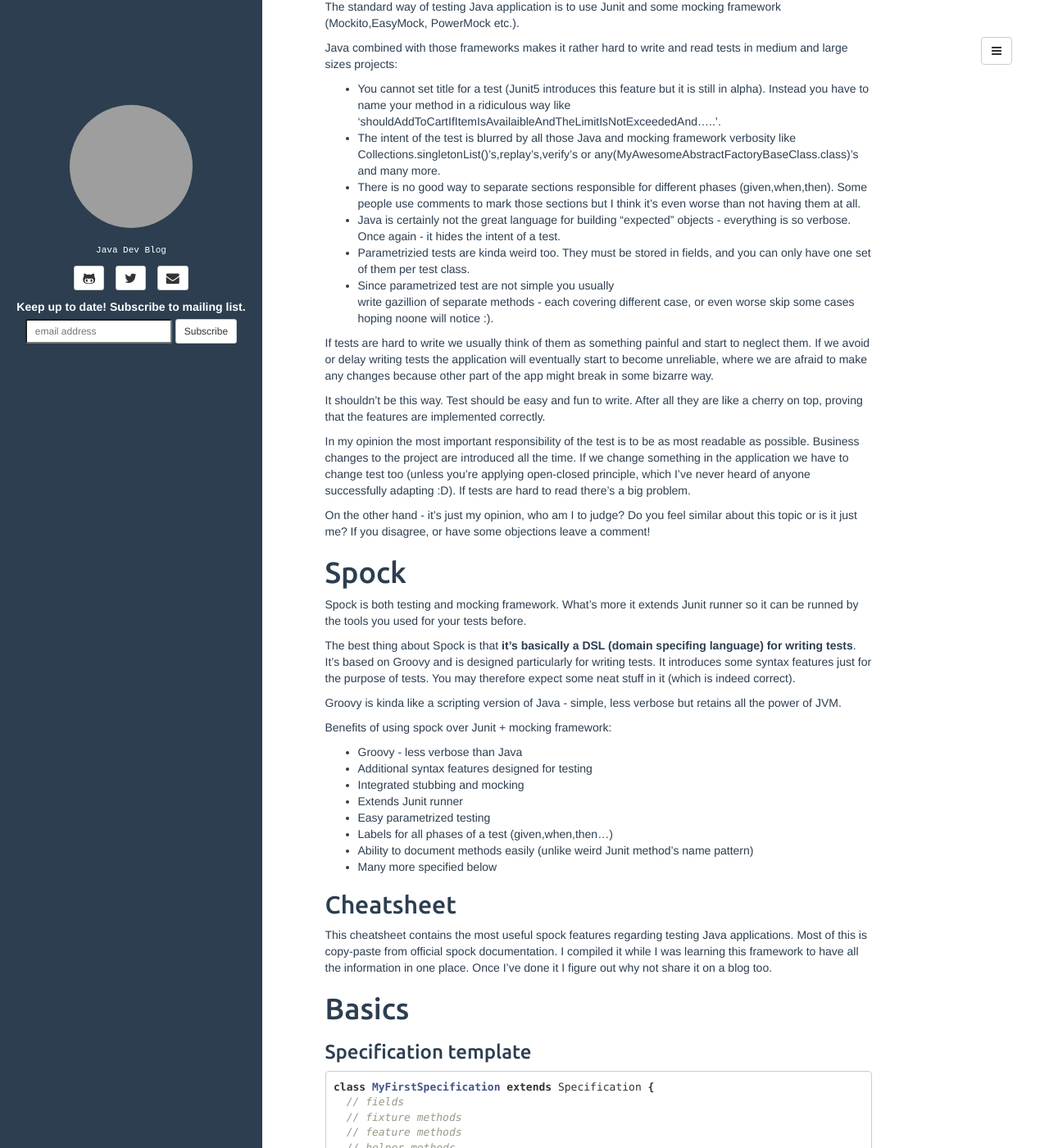
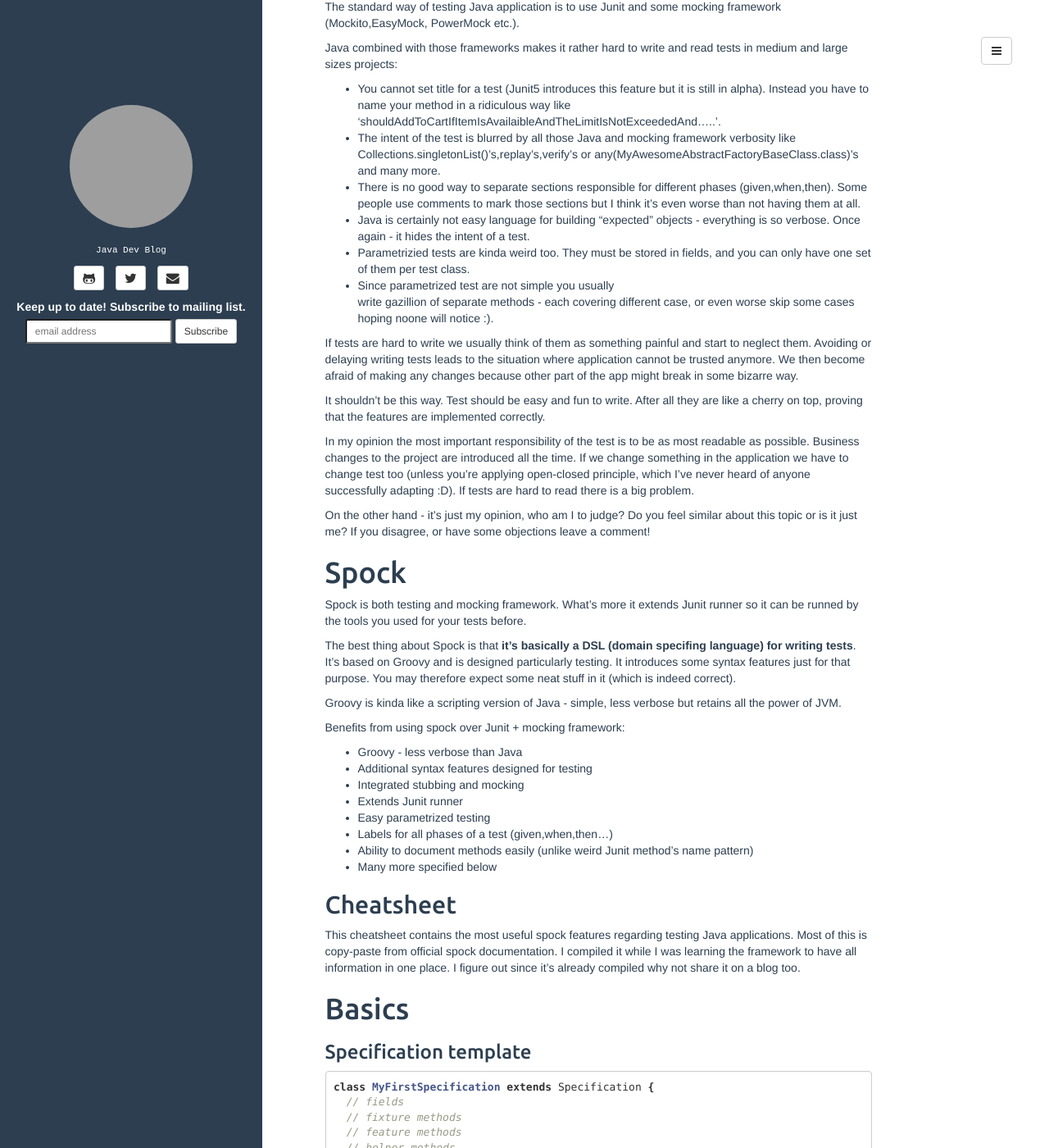
Before and after one commit to JakubDziworski/JakubDziworski.github.io, a Jekyll site: the page built from _posts/2016-05-14-spock-cheatsheet.md, in a window 1280 px wide and 1400 px high, scrolled down 318 px. Shown: the whole window at 82% size. Built offline with Jekyll 4.4.1, drawn with Linux system fonts in a browser that asks for light colours; comment, search, counter and statistics services are not loaded; grey boxes are pictures that could not be loaded.

Commit message:
enkel 18 - fields

```diff
--- a/_posts/2016-05-14-spock-cheatsheet.md
+++ b/_posts/2016-05-14-spock-cheatsheet.md
@@ -26,7 +26,7 @@
    Collections.singletonList()'s,replay's,verify's or any(MyAwesomeAbstractFactoryBaseClass.class)'s and many more.
  * There is no good way to separate sections responsible for different phases (given,when,then).
    Some people use comments to mark those sections but I think it's even worse than not having them at all.
- * Java is certainly not the great language for building "expected" objects - everything is so verbose.
+ * Java is certainly not easy language for building "expected" objects - everything is so verbose.
    Once again - it hides the intent of a test.
  * Parametrizied tests are kinda weird too. They must be stored in fields,
    and you can only have one set of them per test class.
@@ -36,8 +36,8 @@
 
 If tests are hard to write we usually think of them
 as something painful and start to neglect them.
-If we avoid or delay writing tests the application will eventually start
-to become unreliable, where we are afraid to make any changes because other part of the app might
+Avoiding or delaying writing tests leads to the situation where application cannot be trusted anymore.
+We then become afraid of making any changes because other part of the app might
 break in some bizarre way.
 
 It shouldn't be this way. Test should be easy and fun to write. After all
@@ -46,7 +46,7 @@
 In my opinion the most important responsibility of the test is to be as most readable as possible.
 Business changes to the project are introduced all the time. If we change something in the
 application we have to change test too (unless you're applying open-closed principle, which I've never heard
-of anyone successfully adapting :D). If tests are hard to read there's a big problem.
+of anyone successfully adapting :D). If tests are hard to read there is a big problem.
 
 On the other hand - it's just my opinion, who am I to judge? Do you feel similar about this topic
 or is it just me? If you disagree, or have some objections leave a comment!
@@ -58,13 +58,13 @@
 used for your tests before.
 
 The best thing about Spock is that **it's basically a DSL (domain specifing language) for writing tests**.
-It's based on Groovy and is designed particularly for writing tests. It introduces some syntax
-features just for the purpose of tests. You may therefore expect some neat stuff in it (which is indeed correct).
+It's based on Groovy and is designed particularly testing. It introduces some syntax
+features just for that purpose. You may therefore expect some neat stuff in it (which is indeed correct).
 
 Groovy is kinda like a scripting version of Java - simple, less verbose but retains all the power of JVM.
 
 
-Benefits of using spock over Junit + mocking framework:
+Benefits from using spock over Junit + mocking framework:
 
 * Groovy - less verbose than Java
 * Additional syntax features designed for testing
@@ -80,8 +80,8 @@
 
 This cheatsheet contains the most useful spock features regarding testing Java applications.
 Most of this is copy-paste from official spock documentation. I compiled it
-while I was learning this framework to have all the information in one place. Once I've done
-it I figure out why not share it on a blog too.
+while I was learning the framework to have all information in one place.
+I figure out since it's already compiled why not share it on a blog too.
 
 
 # Basics
```
